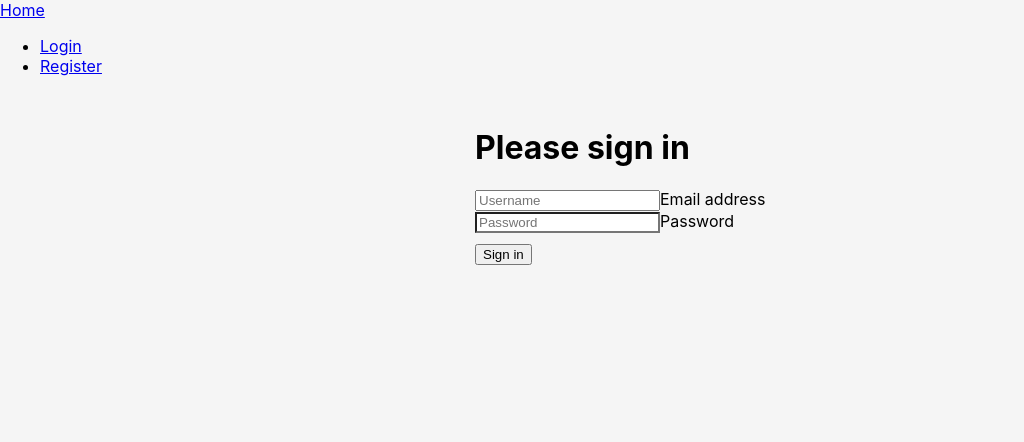
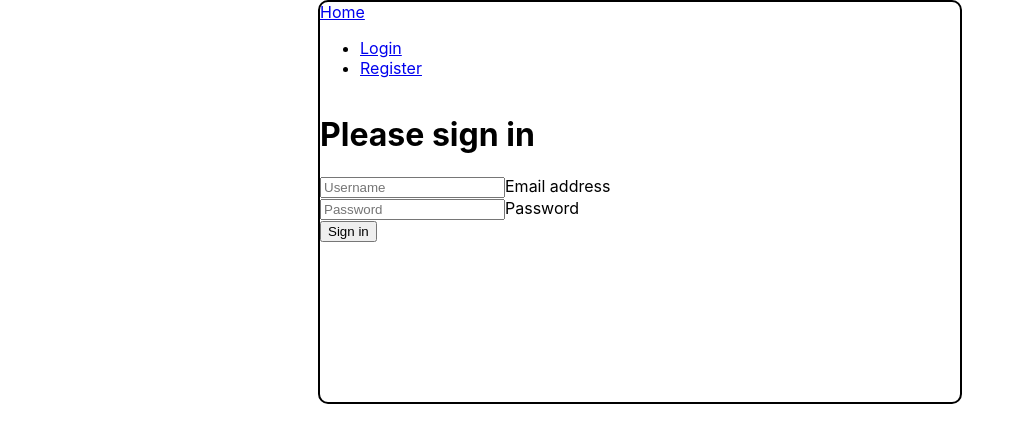
Before and after one commit to dorian-sz/TaskManager-CRUD-app, a React (Create React App) app in the folder Frontend/task-manager/: page /login in a window 1280 px wide. Shown: the top 442 px of the page, without its empty margins (0-1024 px from the left). Built offline with nearby package versions, Linux system fonts and the light colour scheme; the HTML template or start-up script is replaced by a standard one.

Commit message:
Add design to app div

```diff
--- a/Frontend/task-manager/src/App.css
+++ b/Frontend/task-manager/src/App.css
@@ -1,30 +1,10 @@
-body {
-  background-color: #f5f5f5;
-}
-
-.form-signin {
-  width: 100%;
-  max-width: 330px;
-  padding: 15px;
+.App {
+  background-color: white;
+  border: 2px solid black;
+  border-radius: 10px;
+  max-width: 50vw;
+  min-height: 50vh;
+  display: flex;
+  flex-direction: column;
   margin: auto;
 }
-
-.form-signin .checkbox {
-  font-weight: 400;
-}
-
-.form-signin .form-floating:focus-within {
-  z-index: 2;
-}
-
-.form-signin input[type="email"] {
-  margin-bottom: -1px;
-  border-bottom-right-radius: 0;
-  border-bottom-left-radius: 0;
-}
-
-.form-signin input[type="password"] {
-  margin-bottom: 10px;
-  border-top-left-radius: 0;
-  border-top-right-radius: 0;
-}
```
